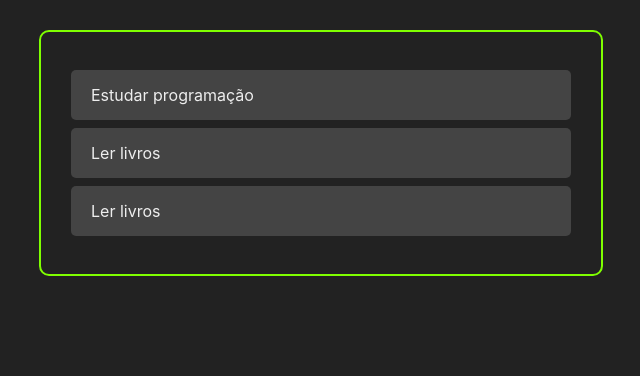
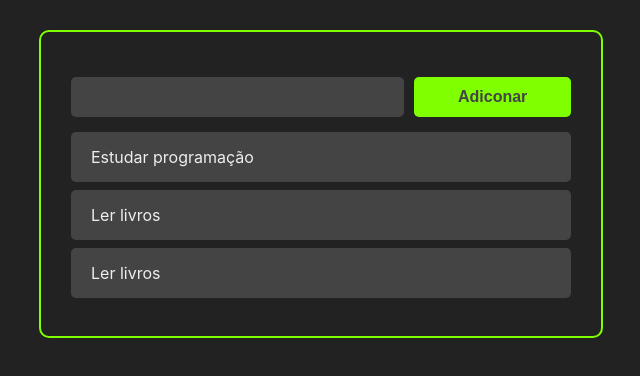
Before and after one commit to PatrickDSiqueira/minhastarefas, a React (Create React App) app: page / in a window 1280 px wide. Shown: the top 376 px of the page, without its empty margins (319-959 px from the left). Built offline with nearby package versions, Linux system fonts and the light colour scheme.

Commit message:
Create component Button, Add the library uuid, create add tasks functionality

```diff
--- a/package.json
+++ b/package.json
@@ -9,6 +9,7 @@
     "react": "^18.2.0",
     "react-dom": "^18.2.0",
     "react-scripts": "5.0.1",
+    "uuid": "^8.3.2",
     "web-vitals": "^2.1.4"
   },
   "scripts": {
--- a/src/App.jsx
+++ b/src/App.jsx
@@ -1,9 +1,11 @@
 import React, { useState } from "react";
 import './App.css';
+import AddTask from "./components/AddTask";
 import Tasks from "./components/Tasks";
+import  {v4 as uuidv4} from 'uuid';
 
 const App = () =>{
-  const [tasks, settasks]=useState([
+  const [tasks, setTasks]=useState([
     {
       id:'1',
       title: 'Estudar programação',
@@ -18,9 +20,18 @@
       completed: true,
     }
   ]);
+  const handleTaskAddition = (taskTitle) => {
+    const newTask = [...tasks, {
+      title : taskTitle,
+      id: uuidv4(),
+      completed : false
+    }];
+    setTasks(newTask);
+  }
 
   return <>
   <div className="container">
+    <AddTask handleTaskAddition ={handleTaskAddition}/>
     {<Tasks tasks = {tasks}/>}
   </div>
   </>
--- /dev/null
+++ b/src/components/AddTask.css
@@ -0,0 +1,18 @@
+.add-task-container{
+    margin: 15px 0;
+    width: 100%;
+    display: flex;
+}
+.add-task-input{
+    height: 40px;
+    padding: 0 10px;
+    border-radius: 5px;
+    border: none;
+    flex: 2;
+    background-color: #444;
+    color: #eee;
+}
+.add-task-button-container{
+    margin-left: 10px;
+    flex: 1;
+}
--- a/src/components/AddTask.jsx
+++ b/src/components/AddTask.jsx
@@ -1,9 +1,30 @@
-import React from "react";
+import Button from "./Button";
+import React, { useState } from "react";
+import './AddTask.css';
 
-const AddTask = () => {
-    return <input type="text">
+const AddTask = ({handleTaskAddition}) => {
 
-    </input>;
+    const[InputData, setInputData]=useState("");
+
+    const handleInputChange = (e) => {
+            setInputData(e.target.value);
+    };
+
+    const handleAddTaskClick = () => {
+        handleTaskAddition(InputData);
+        setInputData('');
+    }
+
+    return (<div className="add-task-container">
+        <input
+        onChange={handleInputChange}
+        value = {InputData}
+        type="text"
+        className="add-task-input"/>
+        <div className="add-task-button-container">
+        <Button onClick={handleAddTaskClick}>Adiconar</Button>
+        </div>
+    </div>)
 }
 
 export default AddTask;
--- /dev/null
+++ b/src/components/Button.css
@@ -0,0 +1,12 @@
+.button{
+    background-color: chartreuse;
+    height: 40px;
+    padding: 0 10px;
+    border-radius: 5px;
+    width: 100%;
+    font-size: 16px;
+    color: #444;
+    font-weight: bold;
+    cursor: pointer;
+    border: none;
+}
--- /dev/null
+++ b/src/components/Button.jsx
@@ -0,0 +1,9 @@
+import React from "react";
+import './Button.css';
+
+ const Button = ({children, onClick}) => {
+    return(<button onClick={onClick} className="button">{children}</button>
+    )
+ }
+
+ export default Button;
```
Also changed, not shown: 2 other files (tests, documents, lock files or other folders).
